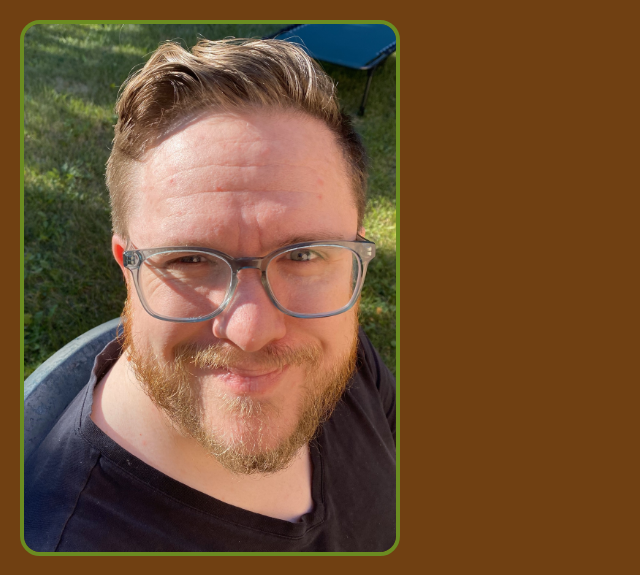
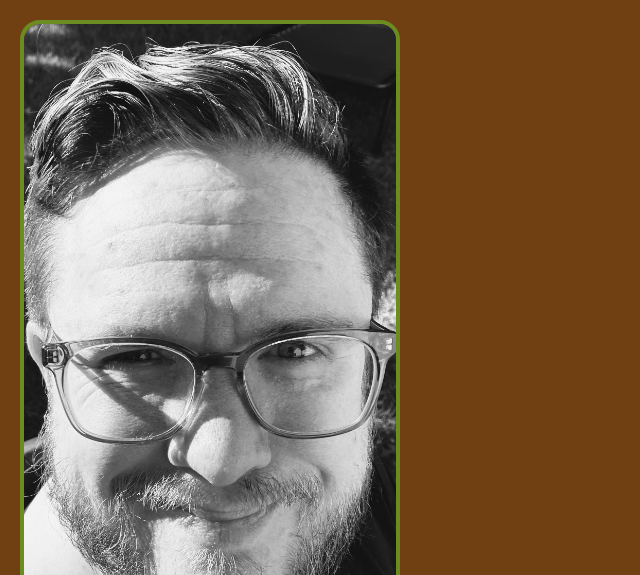
Before and after one commit to Jant-Cantley/personal-site, a website built with Vite: page index.html in a window 1280 px wide. Shown: the top 575 px of the page, without its empty margins (0-640 px from the left). Built offline with nearby package versions, Linux system fonts and the light colour scheme; a web font is replaced by a local one.

Commit message:
Adding Black & White Photo

```diff
--- a/index.html
+++ b/index.html
@@ -6,7 +6,7 @@
         <script src="index.js"></script>
     </head>
     <body>
-        <img class="profile-img" src="Me.jpeg">
+        <img class="profile-img" src="Me-bw.jpeg">
         <h1>Hi, my name is Matt</h1>
         <h2>Fun facts about me:</h2>
             <ul>
--- a/styles.css
+++ b/styles.css
@@ -33,7 +33,6 @@ body, html {
 
 .profile-img {
     width: 30%;
-    height: 25%;
     border-radius: calc(var(--image) * 2);
     border: 4px solid var(--text);
 }
```
Also changed, not shown: Me-bw.jpeg (added), Me.jpeg (deleted).
